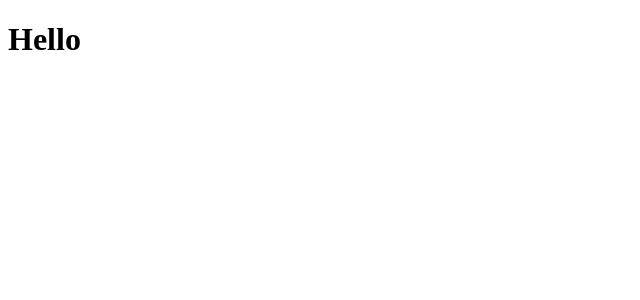
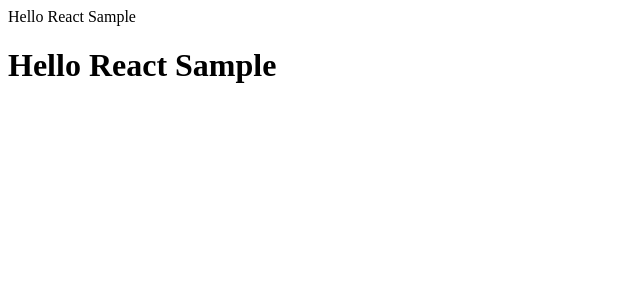
Before and after one commit to ozaki25/react-screen-reader-sample, a React (Vite) app: page / in a window 1280 px wide. Shown: the top 300 px of the page, without its empty margins (0-640 px from the left). Built offline with nearby package versions, Linux system fonts and the light colour scheme.

Commit message:
add compomnent

```diff
--- a/src/App.js
+++ b/src/App.js
@@ -1,9 +1,12 @@
 import React from 'react';
+import Header from './components/Header';
+import Main from './components/Main';
 
 function App() {
   return (
     <div>
-      <h1>Hello</h1>
+      <Header />
+      <Main />
     </div>
   );
 }
--- /dev/null
+++ b/src/components/Header.js
@@ -0,0 +1,7 @@
+import React from 'react';
+
+function Header() {
+  return <header>Hello React Sample</header>;
+}
+
+export default Header;
--- /dev/null
+++ b/src/components/Main.js
@@ -0,0 +1,11 @@
+import React from 'react';
+
+function Main() {
+  return (
+    <main>
+      <h1>Hello React Sample</h1>
+    </main>
+  );
+}
+
+export default Main;
```
